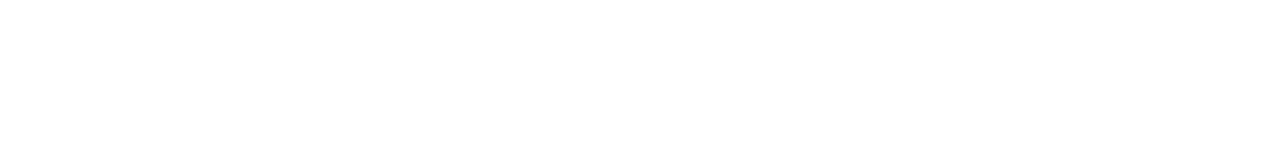
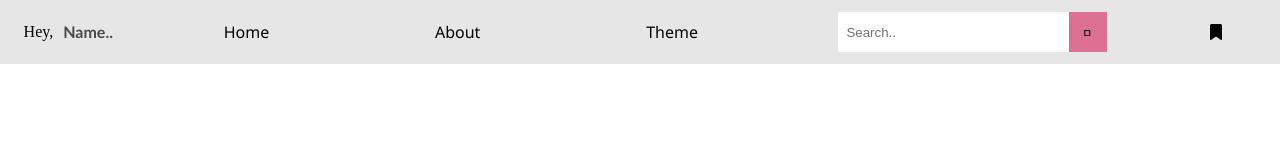
Before and after one commit to Dev-omkarCh/To-do-List, a plain HTML site: page index.html in a window 1280 px wide. Drawn offline with Linux system fonts and the light colour scheme.

Commit message:
Added a nav

```diff
--- a/app.js
+++ b/app.js
@@ -1 +1,11 @@
-console.log("Starting New project")
+const user = localStorage.getItem("User")||'';
+const nameInput = document.querySelector(".nameInput");
+
+if(localStorage.getItem("User") !== null){
+    nameInput.value = user;
+};
+
+nameInput.addEventListener("blur",()=>{
+    let userName = nameInput.value;
+    localStorage.setItem("User",userName);
+});
--- a/index.html
+++ b/index.html
@@ -1,11 +1,35 @@
 <!DOCTYPE html>
 <html lang="en">
+
 <head>
     <meta charset="UTF-8">
     <meta name="viewport" content="width=device-width, initial-scale=1.0">
     <title>Todo-List</title>
+    <link rel="stylesheet" href="style.css">
 </head>
+
 <body>
-
+    <div class="container">
+        <div class="nav">
+            <div class="name">Hey,<input type="text" placeholder="Name.." class="nameInput"></div>
+            <div class="basic-nav">
+                <li class="item">
+                    <a href="#" class="item-a">Home</a>
+                </li>
+                <li class="item">
+                    <a href="#" class="item-a">About</a>
+                </li>
+                <li class="item">
+                    <a href="#" class="item-a">Theme</a>
+                </li>
+            </div>
+            <div class="search">
+                <input type="text" class="searchTask" placeholder="Search..">
+                <i class="fa-solid fa-magnifying-glass" id="search-icon"></i></div>
+            <div class="pin"><i class="fa-solid fa-bookmark"></i></div>
+        </div>
+    </div>
 </body>
+<script src="app.js"></script>
+<script src="https://kit.fontawesome.com/97e3521bdf.js" crossorigin="anonymous"></script>
 </html>
--- a/style.css
+++ b/style.css
@@ -3,3 +3,87 @@
     padding: 0;
     box-sizing: border-box;
 }
+.container{
+    height: 100vh;
+    width: 100vw;
+    display: flex;
+    flex-direction: column;
+}
+.nav{
+    height: 8%;
+    width: 100%;
+    display: flex;
+    justify-content: center;
+    align-items: center;
+    background-color: rgb(230, 230, 230);
+}
+.name{
+    all:inherit;
+    height: 80%;
+    width: 10%;
+}
+.nameInput[type="text"]{
+    width: 60%;
+    height: 40%;
+    padding: 10px 10px 11px 10px;
+    outline: none;
+    border: none;
+    background-color: transparent;
+    font-weight: 600;
+    font-size: 1rem;
+    font-family:'Gill Sans', 'Gill Sans MT', Calibri, 'Trebuchet MS', sans-serif;
+    text-transform: capitalize;
+}
+.nameInput::placeholder{
+   color: rgb(73, 73, 73);
+}
+.basic-nav{
+    all:inherit;
+    height: 80%;
+    width: 50%;
+    /* background-color: green; */
+    justify-content: space-around;
+}
+.item{
+    list-style: none;
+    padding: 10px 15px 11px 15px;
+    border-radius: 3px;
+    font-weight: 500;
+}
+.item:hover{
+    background-color: rgb(204, 204, 204);
+}
+.item-a{
+    color:black;
+    text-decoration: none;
+    font-family: 'Segoe UI', Tahoma, Geneva, Verdana, sans-serif;
+}
+
+.search{
+    all:inherit;
+    height: 80%;
+    width: 30%;
+    display: flex;
+    /* background-color: blue; */
+}
+.searchTask{
+  height: 80%;
+  width: 60%;
+  padding-left: 8px;
+  border: none;
+  outline: 1px;
+}
+#search-icon{
+    display: flex;
+    justify-content: center;
+    align-items: center;
+    height: 80%;
+    width: 10%;
+    background-color:palevioletred;
+    font-family: 'Courier New', Courier, monospace;
+}
+.pin{
+    all:inherit;
+    height: 80%;
+    width: 8%;
+}
```
Also changed, not shown: Design idea/dribbble.png (added), icons.txt (added).
